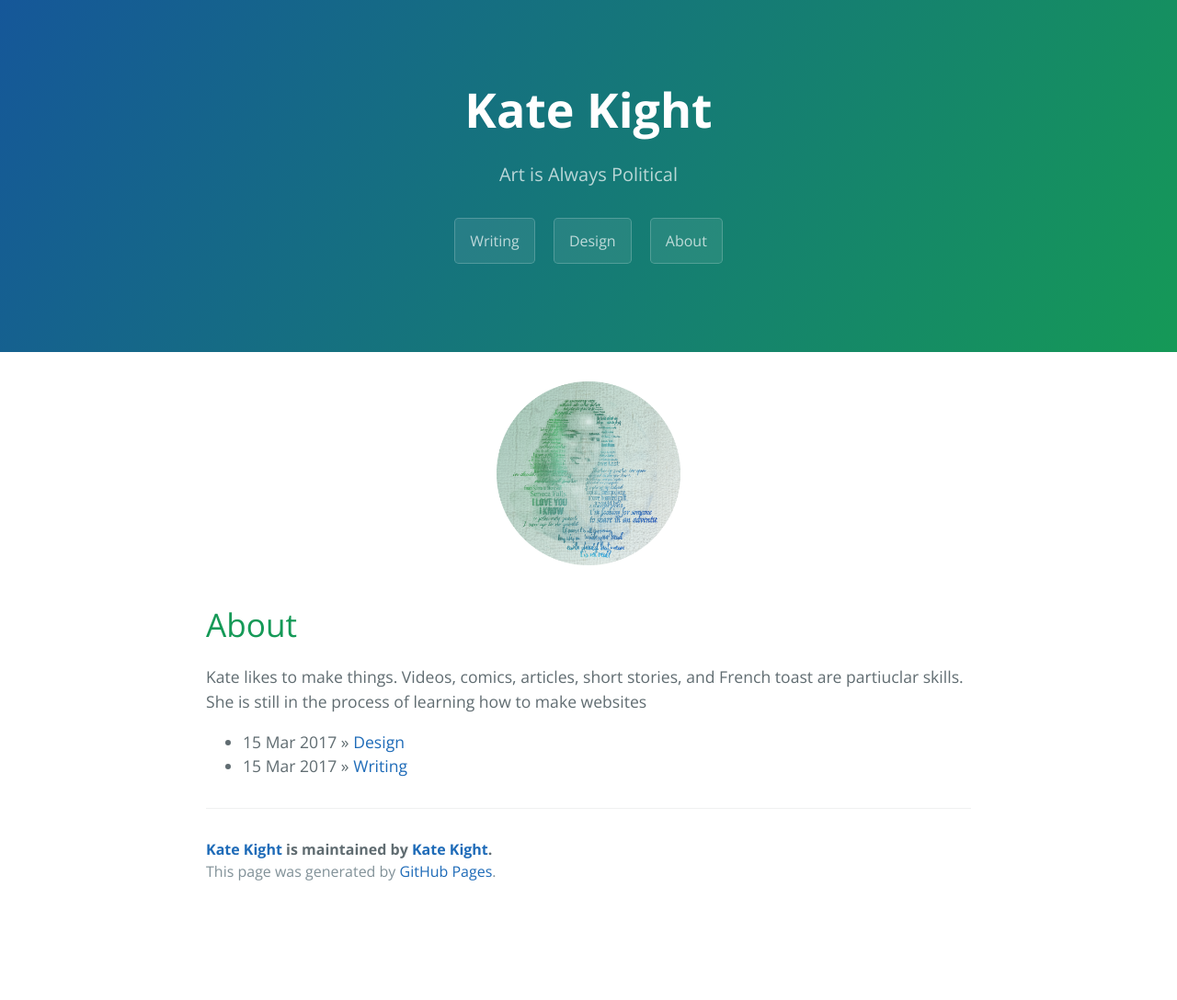
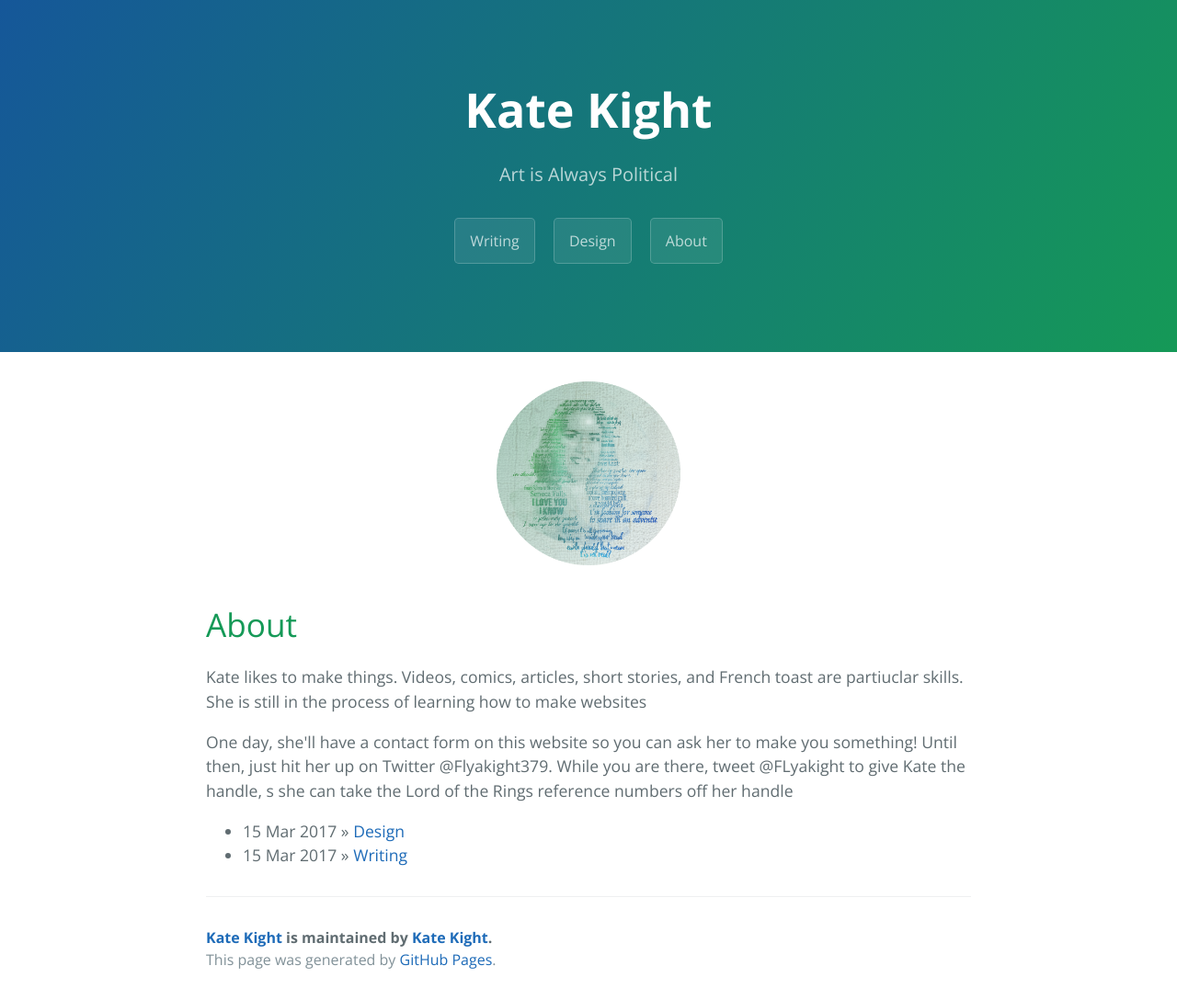
Before and after one commit to Flyakight/flyakight.github.io, a Jekyll site: the page built from index.html, in a window 1280 px wide. Shown: the whole page at 92% size. Built offline with Jekyll 4.4.1, drawn with Linux system fonts in a browser that asks for light colours; the list of posts is cut into pages by our own code; before the commit the page ends 992 px from its top, so only the background shows below that.

Commit message:
Update index.html

```diff
--- a/index.html
+++ b/index.html
@@ -9,7 +9,7 @@ title: {{site.title}}
        </div>
        <h1> About </h1>
        <p> Kate likes to make things. Videos, comics, articles, short stories, and French toast are partiuclar skills. She is still in the process of learning how to make websites </p>
-
+       <p> One day, she'll have a contact form on this website so you can ask her to make you something! Until then, just hit her up on Twitter @Flyakight379. While you are there, tweet @FLyakight to give Kate the handle, s she can take the Lord of the Rings reference numbers off her handle </p>
   <ul class="posts">
     {% for post in site.posts %}
       <li><span>{{ post.date | date_to_string }}</span> &raquo; <a href="{{ site.baseurl }}{{ post.url }}">{{ post.title }}</a></li>
```
